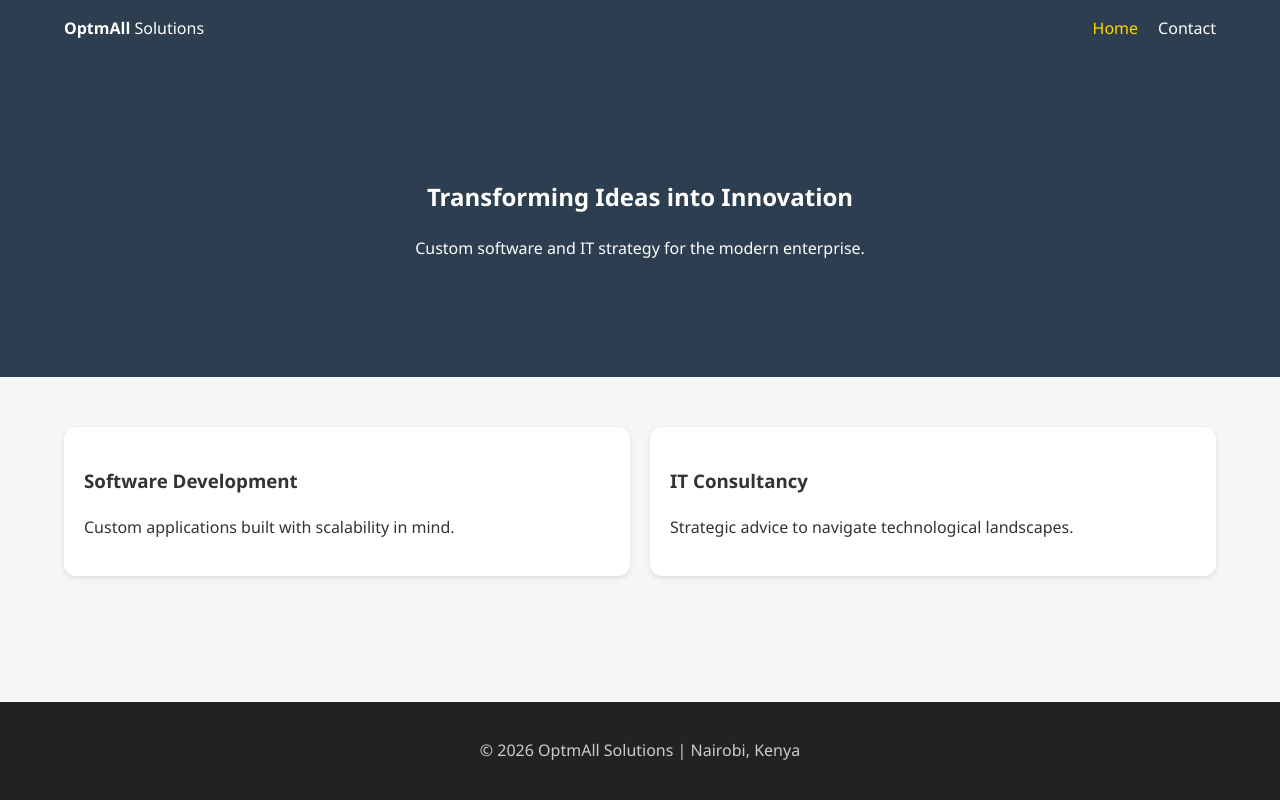
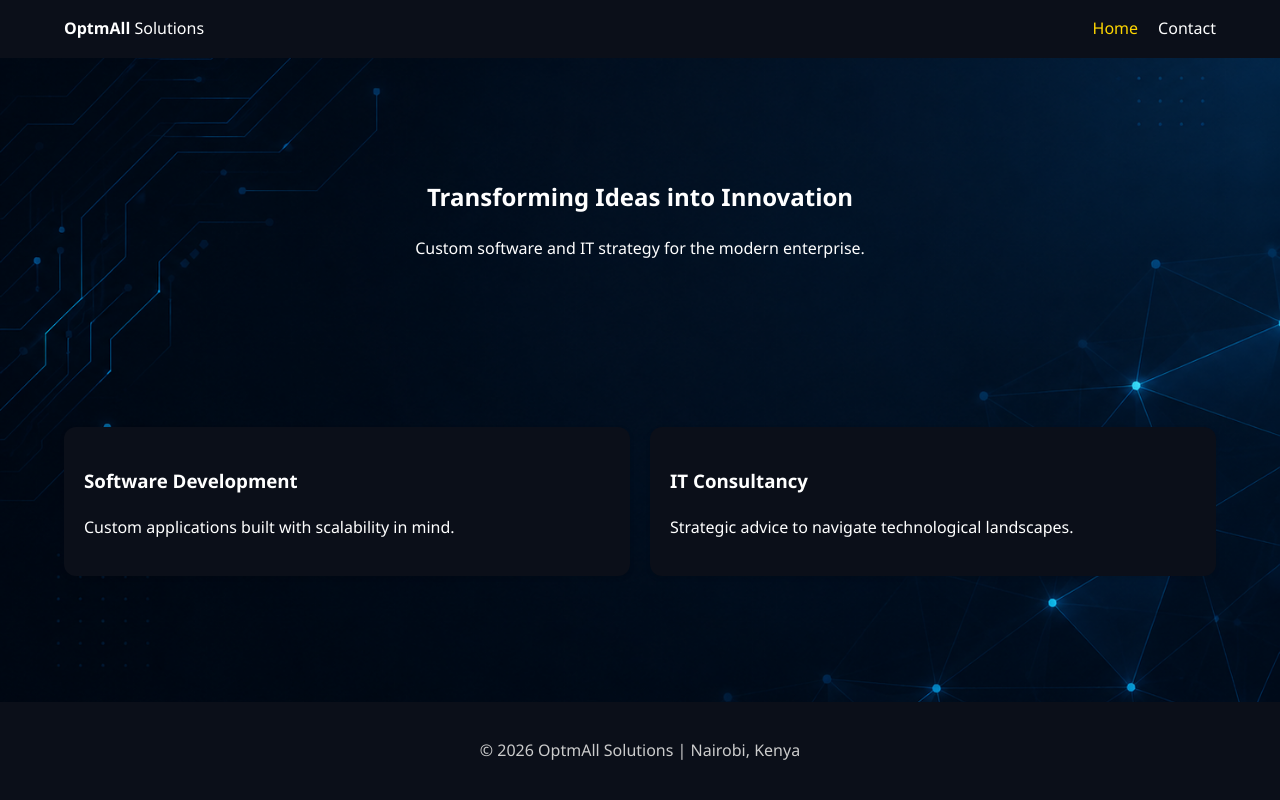
Before and after one commit to BillyG-Dev/OptimAll-Solutions, a Django app: page / in a window 1280 px wide. Run offline with Django 5.2, Linux system fonts and the light colour scheme.

Commit message:
background, static, assets and readme.md

```diff
--- /dev/null
+++ b/kaygtech_project/requirements.txt
@@ -0,0 +1,4 @@
+asgiref==3.11.1
+Django==6.0.3
+sqlparse==0.5.5
+tzdata==2026.1
--- a/kaygtech_project/static/css/styles.css
+++ b/kaygtech_project/static/css/styles.css
@@ -1,9 +1,9 @@
 :root {
     --primary-color: #2c3e50;
-    --secondary-color: #3498db;
-    --text-color: #333;
+    --secondary-color: #0b0f19;
+    --text-color: #fff;
     --light-bg: #f4f7f6;
-    --card-bg: #fff;
+    --card-bg: #0b0f19;
     --border-radius: 12px;
     --card-shadow: 0 2px 5px rgba(0, 0, 0, 0.1);
 }
@@ -21,10 +21,17 @@ body {
     min-height: 100vh;
     color: var(--text-color);
     background-color: var(--light-bg);
+    background-image: url('/static/css/Asssets/image.png');
+      /* Layout configurations to lock the image fluidly */
+    background-repeat: no-repeat;
+    background-position: center;
+    background-size: cover;
+    background-attachment: fixed;
+
 }
 
 header {
-    background: var(--primary-color);
+    background: var(--secondary-color);
     color: #fff;
     padding: 1rem 5%;
     display: flex;
@@ -62,7 +69,7 @@ main {
 .hero-section {
     padding: 100px 5%;
     text-align: center;
-    background: var(--primary-color);
+   /* background: var(--primary-color); */
     color: white;
 }
 
@@ -110,6 +117,6 @@ main {
 footer {
     text-align: center;
     padding: 20px;
-    background: #222;
+    background: var(--secondary-color);
     color: #ccc;
 }
```
Also changed, not shown: kaygtech_project/update_requirements.py (added, +23 -0 lines), kaygtech_project/README.md (added), kaygtech_project/static/css/Asssets/image.png (added).
